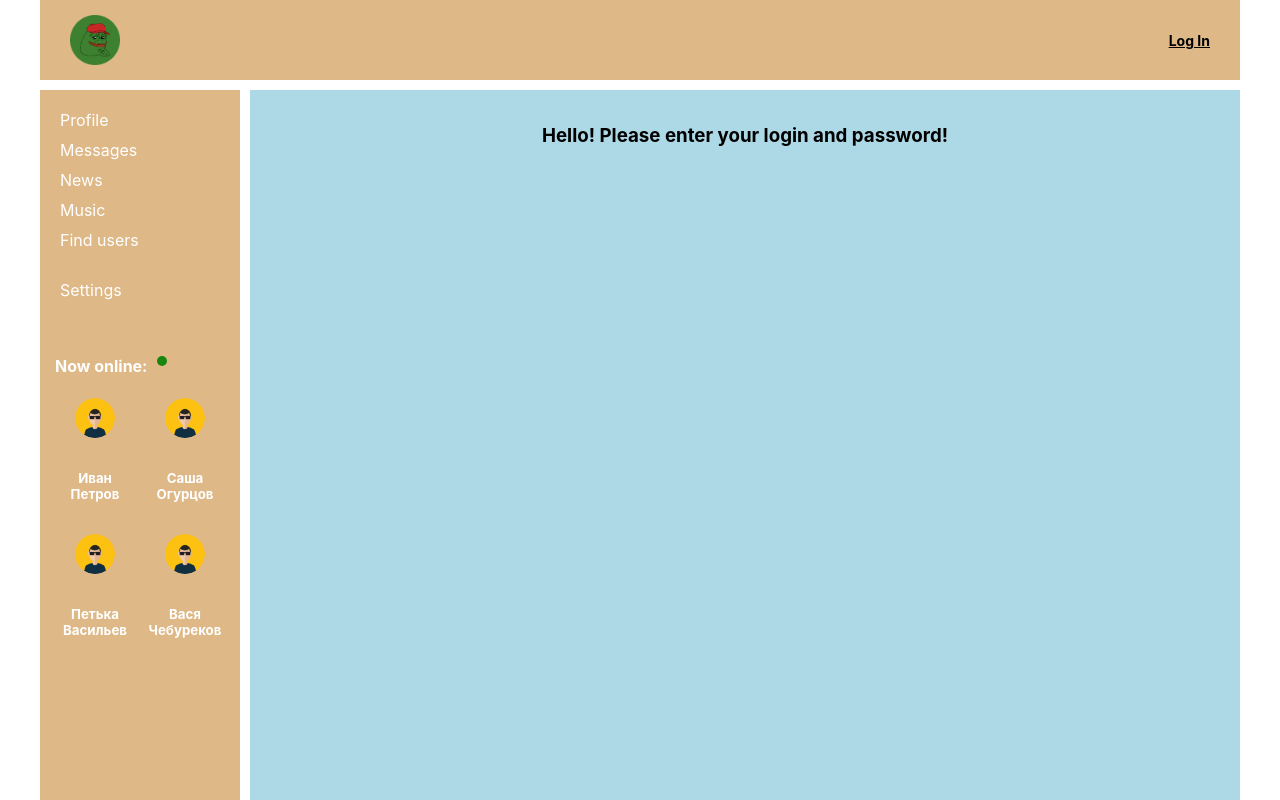
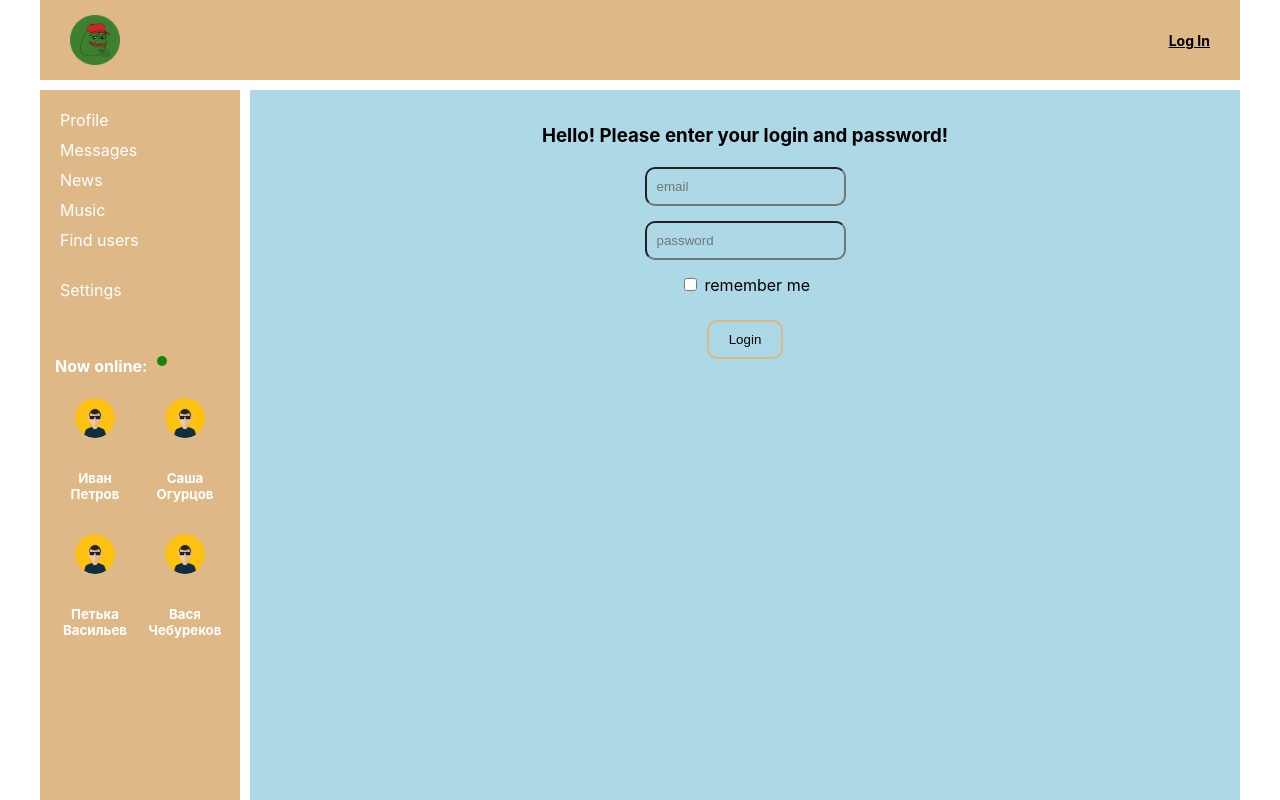
Before and after one commit to DanSkor/react-social-network, a React (Create React App) app: page /login/ in a window 1280 px wide. Built offline with nearby package versions, Linux system fonts and the light colour scheme; no server answers.

Commit message:
react: 75 lessons

```diff
--- a/package.json
+++ b/package.json
@@ -7,6 +7,7 @@
     "@testing-library/react": "^13.4.0",
     "@testing-library/user-event": "^13.5.0",
     "axios": "^1.7.7",
+    "formik": "^2.4.6",
     "react": "^18.3.1",
     "react-dom": "^18.3.1",
     "react-redux": "^9.1.2",
@@ -14,7 +15,8 @@
     "react-scripts": "5.0.1",
     "redux": "^5.0.1",
     "redux-thunk": "^3.1.0",
-    "web-vitals": "^2.1.4"
+    "web-vitals": "^2.1.4",
+    "yup": "^1.4.0"
   },
   "scripts": {
     "start": "react-scripts start",
--- a/src/api/api.js
+++ b/src/api/api.js
@@ -40,3 +40,20 @@ export const getUnfollow = (id) => {
         })
         .then(response => response.data)
 }
+
+export const getApiStatus = (id) => {
+    return axios.get(BASE_URL + 'profile/status/' + id)
+        .then(response => response.data)
+}
+
+export const updateApiStatus = (status) => {
+    return axios.put(BASE_URL + 'profile/status',
+       {
+        status: status
+       },
+       {
+        withCredentials: true,
+        headers: {'API-KEY': '55bc9523-1d91-4584-a2d8-afd097d20a45'}
+    })
+        .then(response => response.data)
+}
--- /dev/null
+++ b/src/components/FormValidation/LoginFormSchema.js
@@ -0,0 +1,13 @@
+import * as Yup from 'yup';
+
+const loginFormSchema = Yup.object().shape({
+    name: Yup.string()
+        .min(2, 'Must be longer than 2 characters')
+        .max(20, 'Nice try, but too long')
+        .required('Required'),
+    password: Yup.string()
+        .min(8, 'Must be longer than 8 characters')
+        .required('Required')
+});
+
+export default loginFormSchema;
--- a/src/components/Login/Login.jsx
+++ b/src/components/Login/Login.jsx
@@ -1,9 +1,59 @@
 import React from 'react';
+import { Formik, Form, Field, ErrorMessage } from 'formik';
+import loginFormSchema from '../FormValidation/LoginFormSchema';
 import style from './Login.module.css';
+
+const LoginForm = (props) => {
+    return (
+        <Formik initialValues={{email: '', password: '', rememberMe: false}}
+            validate={values => {
+                const errors = {};
+                if (!values.email) {
+                    errors.email = 'Required';
+                } else if (!/^[A-Z0-9._%+=]+@[A-Z0-9.-]+\.[A-Z]{2,}$/i.test(values.email)) {
+                    errors.email = 'invalid email address';
+                }
+                return errors;
+            }}
+            validationSchema={loginFormSchema}>
+
+            {() => (
+               <Form className={style.form}>
+                    <div>
+                        <Field className={style.input} type="text" name={'email'} placeholder={'email'}/>
+                        <ErrorMessage name='email' component='div'/>
+                    </div>
+                    <div>
+                        <Field className={style.input} type="password" name={'password'} placeholder={'password'}/>
+                        <ErrorMessage name='password' component='div'/>
+                    </div>
+                    <div className={style.checkboxWrapper}>
+                        <Field type="checkbox" name={'rememberMe'} placeholder={'password'}/>
+                        <label htmlFor="rememberMe"> remember me</label>
+                    </div>
+                    <button className={style.button} type='submit'>Login</button>
+               </Form>
+            )}
+
+            {/* <form className={style.form}>
+                <input className={style.input} type="text" placeholder='Login' />
+                <input className={style.input} type="text" placeholder='Password' />
+                <div className={style.checkboxWrapper}>
+                    <input type="checkbox" id='remember'/>
+                    <label htmlFor="remember"> remember me</label>
+                </div>
+                <button className={style.button} type='submit'>Login</button>
+            </form> */}
+        </Formik>
+    )
+}
 
 const Login = (props) => {
     return (
-       <h3>Hello! Please enter your login and password!</h3>
+        <div>
+        <h3>Hello! Please enter your login and password!</h3>
+        <LoginForm />
+        </div>
     )
 }
 
--- a/src/components/Login/Login.module.css
+++ b/src/components/Login/Login.module.css
@@ -1,3 +1,32 @@
 h3 {
     text-align: center;
+    margin-bottom: 20px;
 }
+
+.form {
+    margin: 0 auto;
+    width: 40%;
+    display: flex;
+    flex-direction: column;
+    justify-content: start;
+    align-items: center;
+    gap: 15px;
+}
+
+.input {
+    padding: 10px;
+    background-color: transparent;
+    border-radius: 10px;
+
+}
+
+.button {
+    padding: 10px 20px;
+    background-color: transparent;
+    border-radius: 10px;
+    border: 2px solid burlywood;
+}
+
+.checkboxWrapper {
+    margin-bottom: 10px;
+}
--- a/src/components/Profile/Profile.jsx
+++ b/src/components/Profile/Profile.jsx
@@ -6,7 +6,7 @@ const Profile = (props) => {
     // console.log(props)
     return (
         <div>
-            <ProfileInfo profile={props.profile}/>
+            <ProfileInfo profile={props.profile} status={props.status} updateStatus={props.updateStatus}/>
             <MyPostsContainer />
         </div>
     )
--- a/src/components/Profile/ProfileContainer.jsx
+++ b/src/components/Profile/ProfileContainer.jsx
@@ -2,7 +2,7 @@
 import React from 'react';
 import Profile from './Profile';
 import { connect } from 'react-redux';
-import { getProfile } from '../../redux/profileReducer';
+import { getProfile, getStatus, updateStatus } from '../../redux/profileReducer';
 import { useLocation, useNavigate, useParams } from 'react-router-dom';
 import { withAuthRedierct } from '../../hoc/withAuthRedirect';
 import { compose } from 'redux';
@@ -16,12 +16,13 @@ class ProfileContainer extends React.Component {
         }
 
         this.props.getProfile(userId);
+        this.props.getStatus(userId)
     }
 
     render () {
         return(
             <div>
-                <Profile {...this.props} profile={this.props.profile}/>
+                <Profile {...this.props} profile={this.props.profile} status={this.props.status} updateStatus={this.props.updateStatus}/>
             </div >
         )
     }
@@ -29,6 +30,7 @@ class ProfileContainer extends React.Component {
 
 let mapStateToProps = (state) => ({
     profile: state.profilePage.profile,
+    status: state.profilePage.status,
 });
 
 function withRouter(Component) {
@@ -45,7 +47,7 @@ function withRouter(Component) {
 }
 
 export default compose(
-    connect(mapStateToProps, {getProfile} ),
+    connect(mapStateToProps, {getProfile, getStatus, updateStatus} ),
     withRouter,
     withAuthRedierct
 )(ProfileContainer)
--- a/src/components/Profile/ProfileInfo/ProfileInfo.jsx
+++ b/src/components/Profile/ProfileInfo/ProfileInfo.jsx
@@ -14,7 +14,7 @@ const ProfileInfo = (props) => {
             <img className={style.content__bg} src={ props.profile.photos.large ? props.profile.photos.large : bg }></img>
             <div className={style.content}>
                 <h2 className={style.fullName}>{props.profile.fullName}</h2>
-                <ProfileStatus status={'Hello friends!'}/>
+                <ProfileStatus status={props.status} updateStatus={props.updateStatus}/>
                 <p className={style.aboutMe}>{props.profile.aboutMe}</p>
                 <i>{props.profile.lookingForAJob ? 'В поисках работы...' : 'Работу не ищу'}</i>
                 <p>({props.profile.lookingForAJobDescription})</p>
--- a/src/components/Profile/ProfileInfo/ProfileStatus/ProfileStatus.jsx
+++ b/src/components/Profile/ProfileInfo/ProfileStatus/ProfileStatus.jsx
@@ -4,6 +4,7 @@ import style from './ProfileStatus.module.css';
 class ProfileStatus extends React.Component {
     state = {
         editMode: false,
+        status: this.props.status
     }
 
     activateEditMode = () => {
@@ -15,17 +16,32 @@ class ProfileStatus extends React.Component {
     deactivateMode = () => {
         this.setState({
             editMode: false
+        });
+        this.props.updateStatus(this.state.status);
+    }
+
+    onStatusChange = (evt) => {
+        this.setState({
+            status: evt.currentTarget.value,
         })
+    }
+
+    componentDidUpdate(prevProps, prevState) {
+        if (prevProps.status !== this.props.status) {
+            this.setState({
+                status: this.props.status
+            })
+        }
     }
 
     render() {
         return (
             <div>
                 {!this.state.editMode &&
-                    <span className={style.statusText} onDoubleClick={this.activateEditMode}>{this.props.status}</span>
+                    <span className={style.statusText} onClick={this.activateEditMode}>{this.props.status || 'Hi all!'}</span>
                 }
                 {this.state.editMode &&
-                    <input className={style.statusInput} value={this.props.status} onBlur={this.deactivateMode} autoFocus={true}></input>
+                    <input className={style.statusInput} onChange={this.onStatusChange} value={this.state.status} onBlur={this.deactivateMode} autoFocus={true}></input>
                 }
             </div>
         )
--- a/src/redux/profileReducer.js
+++ b/src/redux/profileReducer.js
@@ -2,11 +2,12 @@ import me from '../img/me.webp';
 import avatar from '../img/ava.jpg';
 import hren from '../img/hren.png';
 import gandalf from '../img/gandalf.jpg';
-import { getApiProfile } from '../api/api';
+import { getApiProfile, getApiStatus, updateApiStatus } from '../api/api';
 
 const ADD_POST = 'ADD-POST';
 const UPDATE_INPUT_PROFILE = 'UPDATE-INPUT-PROFILE';
 const SET_USER_PROFILE = 'SET_USER_PROFILE';
+const SET_STATUS = 'SET_STATUS';
 
 let initialState = {
     postsData: [
@@ -16,6 +17,7 @@ let initialState = {
     ],
     inputTextValue: '',
     profile: null,
+    status: '',
 }
 
 const profileReducer = (state = initialState, action) => {
@@ -44,6 +46,12 @@ const profileReducer = (state = initialState, action) => {
             profile: action.profile,
            }
         }
+        case SET_STATUS: {
+           return {
+            ...state,
+            status: action.status,
+           }
+        }
         default:
             return state;
     }
@@ -63,6 +71,11 @@ export const updateInputProfileActionCreator = (text) => ({
     symbols: text,
 })
 
+export const setStatus = (status) => ({
+    type: SET_STATUS,
+    status
+})
+
 export const getProfile = (userId) => {
 
     return (dispatch) => {
@@ -72,4 +85,26 @@ export const getProfile = (userId) => {
     }
 }
 
+export const getStatus = (userId) => {
+
+    return (dispatch) => {
+        getApiStatus(userId)
+        .then(data => {
+            dispatch(setStatus(data));
+        })
+    }
+}
+
+export const updateStatus = (status) => {
+
+    return (dispatch) => {
+        updateApiStatus(status)
+        .then(data => {
+            if (data.resultCode === 0) {
+                dispatch(setStatus(status));
+            }
+        })
+    }
+}
+
 export default profileReducer;
```
Also changed, not shown: 1 other file (tests, documents, lock files or other folders).
